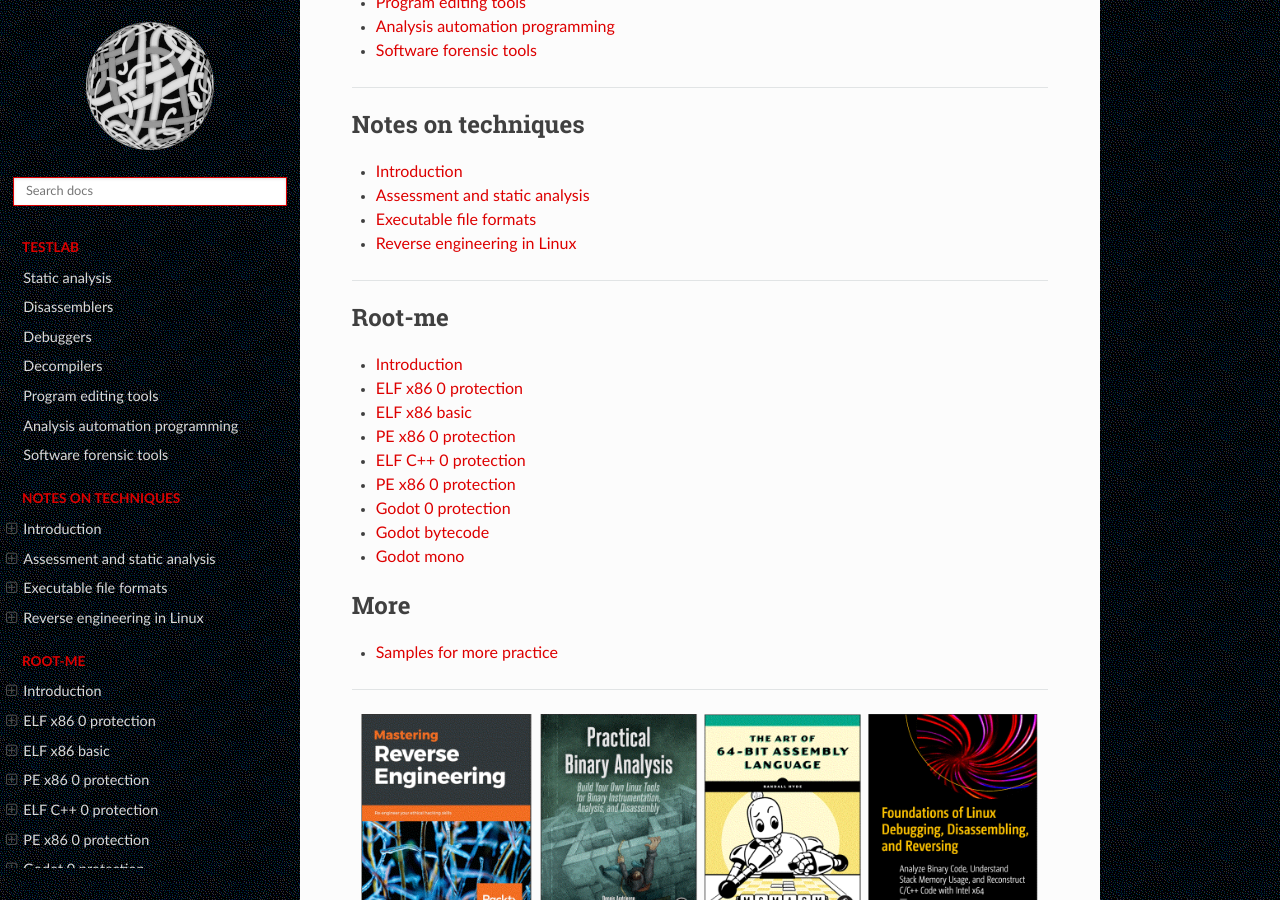
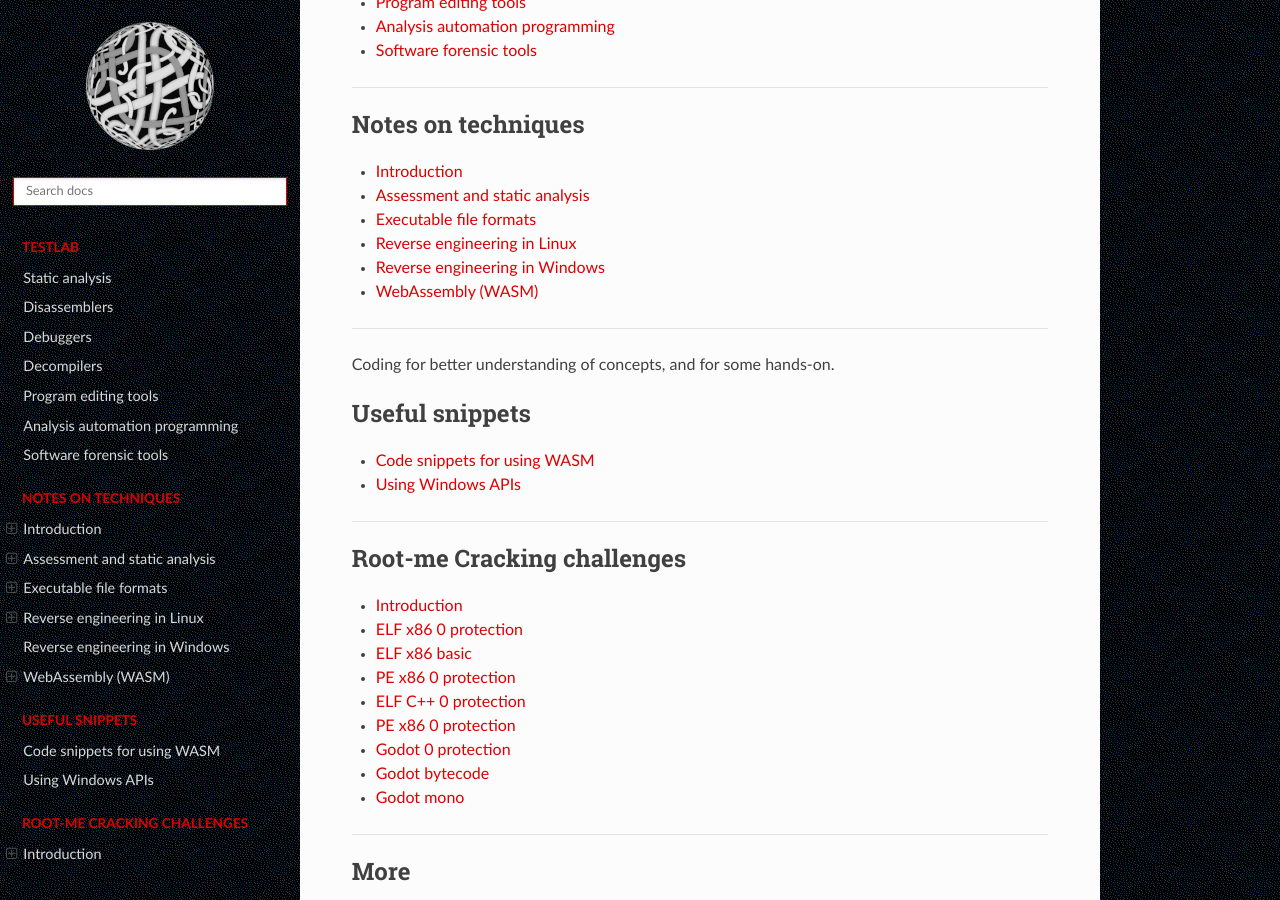
Before and after one commit to tymyrddin/red-reverse, a Sphinx documentation site: the page built from source/index.rst, in a window 1280 px wide and 900 px high, scrolled down 609 px. Built offline with Sphinx 7.4.7 and the Read the Docs theme 2.0.0, drawn with Linux system fonts in a browser that asks for light colours.

Commit message:
Updated index

```diff
--- a/source/index.rst
+++ b/source/index.rst
@@ -33,6 +33,20 @@
    docs/notes/assessment.md
    docs/notes/formats.md
    docs/notes/linux.md
+   docs/notes/windows.md
+   docs/notes/wasm.md
+
+----
+
+Coding for better understanding of concepts, and for some hands-on.
+
+.. toctree::
+   :maxdepth: 1
+   :includehidden:
+   :caption: Useful snippets
+
+   Code snippets for using WASM <https://github.com/tymyrddin/codes-reverse/tree/main/wasm>
+   Using Windows APIs <https://github.com/tymyrddin/codes-reverse/tree/main/windows>
 
 ----
 
@@ -40,7 +54,7 @@
    :glob:
    :maxdepth: 1
    :includehidden:
-   :caption: Root-me
+   :caption: Root-me Cracking challenges
 
    docs/root-me/README.md
    docs/root-me/elf-x86-0.md
@@ -51,6 +65,8 @@
    docs/root-me/godot-0.md
    docs/root-me/godot-bytecode.md
    docs/root-me/godot-mono.md
+
+----
 
 .. toctree::
    :glob:
```
Also changed, not shown: source/_static/images/coding.png (added), source/_static/images/root-me.png (added).
